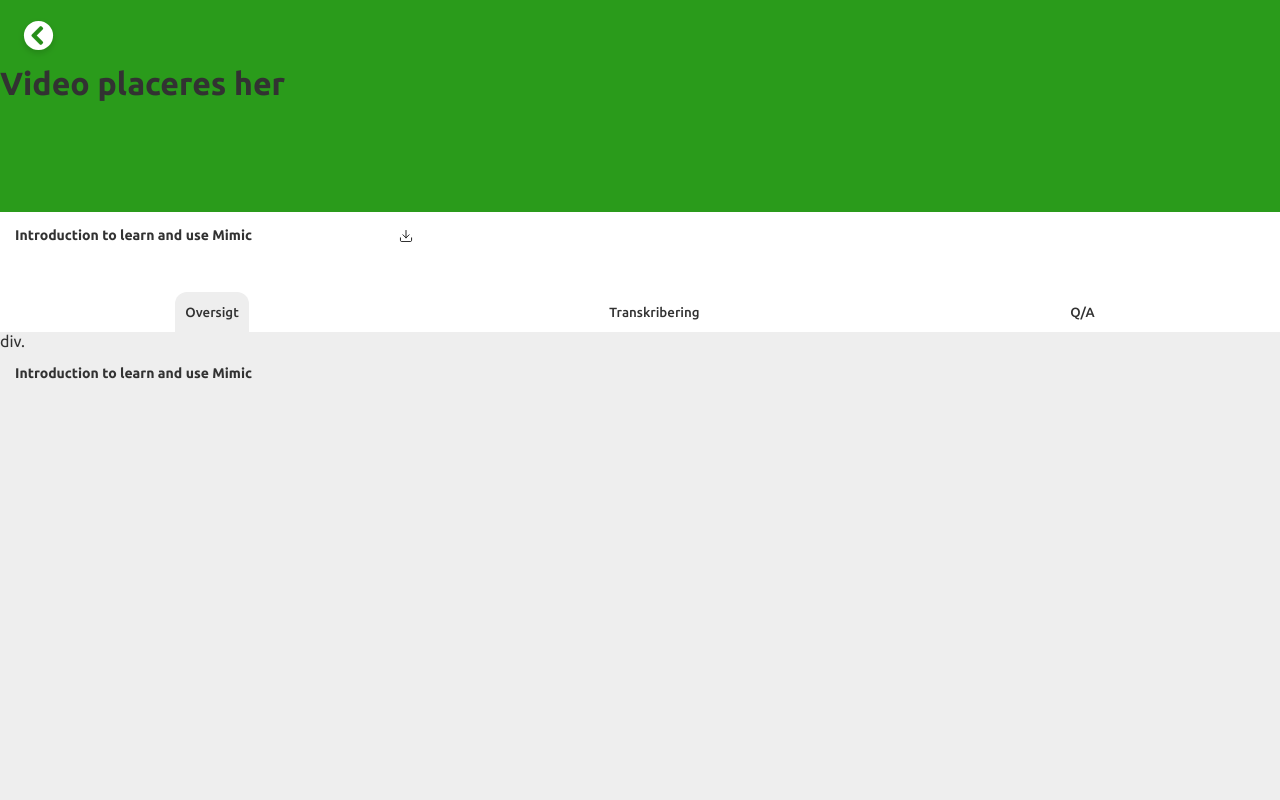
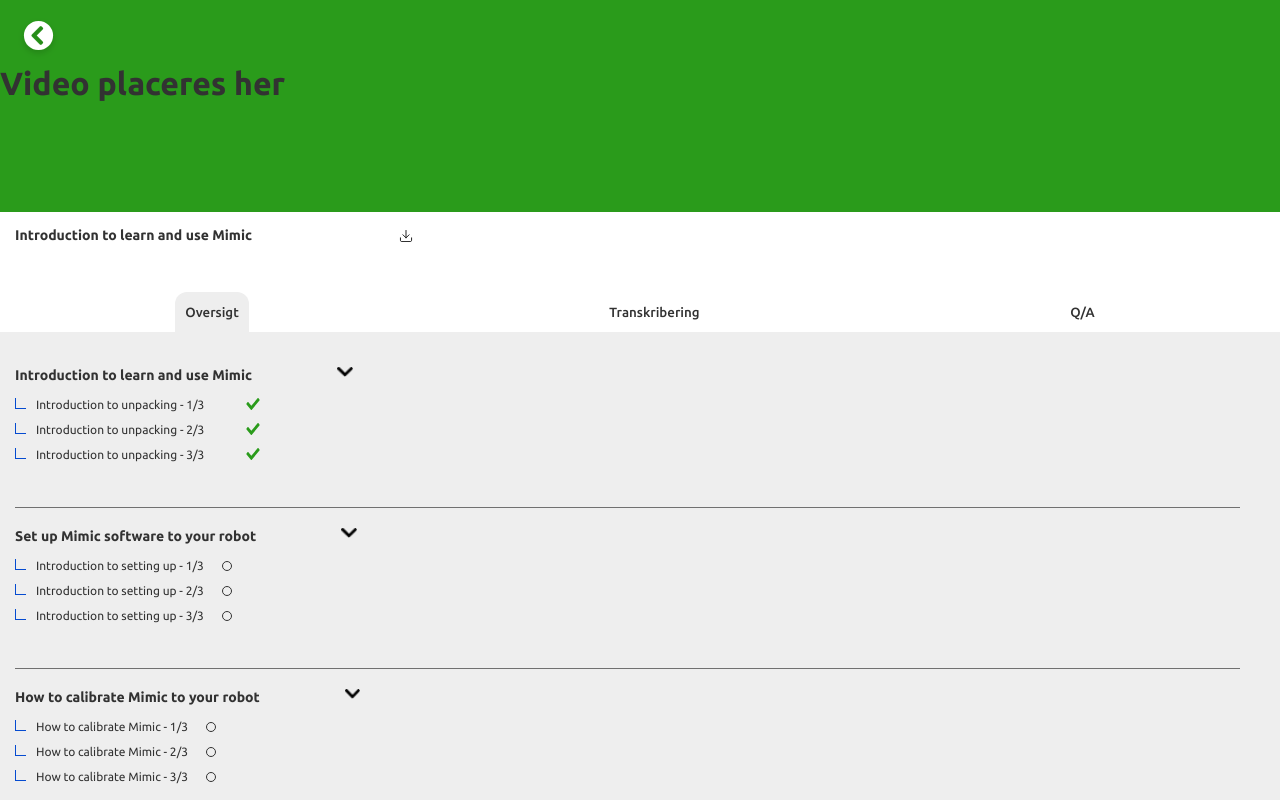
Before and after one commit to FrederikLandtved/Nordbo-Robotics, a Vue app: page /video in a window 1280 px wide. Shown: the top 800 px of the page. Built offline with nearby package versions, Linux system fonts and the light colour scheme; no server answers.

Commit message:
Almost done with oversigt page

```diff
--- a/src/views/VideoView.vue
+++ b/src/views/VideoView.vue
@@ -31,20 +31,96 @@
   <button @click="setActive('QA')" class="video-tab-buttons" :class="{ active: isActive === 'QA' }">
     Q/A
   </button>
-</div>
+</div><!-- Video Buttons -->
 
 <div class="oversigt-box aktiv" v-if="isActive === 'oversigt'">
-  div.
-<h3>Introduction to learn and use Mimic</h3>
-</div><!-- Oversigt -->
+
+  <div class="oversigt-slide">
+    <div class="oversigt-slide-title">
+      <h3>Introduction to learn and use Mimic</h3>
+    <img src="../assets/img/icons/arrow-down.png" alt="">
+    </div>
+
+  <div class="checkbox-row">
+    <div class="blue-border-box"></div>
+    <p>Introduction to unpacking - 1/3</p>
+    <img src="../assets/img/icons/Right.svg" alt="Check Mark">
+  </div><!-- Checkbox Row -->
+
+  <div class="checkbox-row">
+    <div class="blue-border-box"></div>
+    <p>Introduction to unpacking - 2/3</p>
+    <img src="../assets/img/icons/Right.svg" alt="Check Mark">
+  </div><!-- Checkbox Row -->
+
+  <div class="checkbox-row">
+    <div class="blue-border-box"></div>
+    <p>Introduction to unpacking - 3/3</p>
+    <img src="../assets/img/icons/Right.svg" alt="Check Mark">
+  </div><!-- Checkbox Row -->
+  </div><!-- oversigt-slide -->
+
+  <div class="oversigt-slide">
+    <div class="oversigt-slide-title">
+      <h3>Set up Mimic software to your robot</h3>
+    <img src="../assets/img/icons/arrow-down.png" alt="">
+    </div>
+
+  <div class="checkbox-row">
+    <div class="blue-border-box"></div>
+    <p>Introduction to setting up - 1/3</p>
+    <div class="circle-box"></div>
+  </div><!-- Checkbox Row -->
+
+  <div class="checkbox-row">
+    <div class="blue-border-box"></div>
+    <p>Introduction to setting up - 2/3</p>
+    <div class="circle-box"></div>
+  </div><!-- Checkbox Row -->
+
+  <div class="checkbox-row">
+    <div class="blue-border-box"></div>
+    <p>Introduction to setting up - 3/3</p>
+    <div class="circle-box"></div>
+  </div><!-- Checkbox Row -->
+  </div><!-- oversigt-slide -->
+
+  <div class="oversigt-slide">
+    <div class="oversigt-slide-title">
+      <h3>How to calibrate Mimic to your robot</h3>
+    <img src="../assets/img/icons/arrow-down.png" alt="">
+    </div>
+
+  <div class="checkbox-row">
+    <div class="blue-border-box"></div>
+    <p>How to calibrate Mimic - 1/3</p>
+    <div class="circle-box"></div>
+  </div><!-- Checkbox Row -->
+
+  <div class="checkbox-row">
+    <div class="blue-border-box"></div>
+    <p>How to calibrate Mimic - 2/3</p>
+    <div class="circle-box"></div>
+  </div><!-- Checkbox Row -->
+
+  <div class="checkbox-row">
+    <div class="blue-border-box"></div>
+    <p>How to calibrate Mimic - 3/3</p>
+    <div class="circle-box"></div>
+  </div><!-- Checkbox Row -->
+  </div><!-- oversigt-slide -->
+
+
+
+</div><!-- Oversigt Box -->
 
 <div class="transkribering-box aktiv" v-if="isActive === 'transkribering'">
   <h3>t</h3>
-</div><!-- Transkribering -->
+</div><!-- Transkribering Box -->
 
 <div class="qa-box aktiv" v-if="isActive === 'QA'">
   <h3>q</h3>
-</div><!-- Q/A -->
+</div><!-- Q/A Box -->
 
 </template>
 
@@ -110,15 +186,72 @@
     }
 
 .oversigt-box {
-  height: 80vh;
+  //background-color: lime;
+  box-sizing: border-box;
+  height: 120vh;
   left: 0;
+  padding: 15px;
   position: absolute;
   width: 100%;
 
-  h3 {
-    font-size: 14px;
-    padding: 15px 0 0 15px;
+  .oversigt-slide {
+    border-bottom: 1px solid #707070;
+    height: 140px;
+    margin-top: 20px;
+    width: 98%;
+
+    .oversigt-slide-title {
+      display: flex;
+
+      h3 {
+      font-size: 14px;
+    }
+
+      img {
+      height: 10px;
+      margin-left: 85px;
+      //margin-top: 20px;
+      width: auto;
+    }
+    }
+
+    .checkbox-row {
+      //background-color: red;
+      display: flex;
+      height: 10px;
+      margin-top: 15px;
+      width: 100%;
+
+      .blue-border-box {
+        border-left: 1px solid #054BD0;
+        border-bottom: 1px solid #054BD0;
+        height: 10px;
+        width: 10px;
+      }
+
+      p {
+        font-size: 12px;
+        margin-left: 10px;
+      }
+
+      img {
+        height: 12px;
+        margin-left: 18px;
+        width: 5%;
+      }
+
+      .circle-box {
+        border: 1px solid #323232;
+        border-radius: 100%;
+        height: 8px;
+        margin-left: 18px;
+        margin-top: 2px;
+        width: 8px;
+      }
+    }
   }
+
+
 }
 
 .transkribering-box {
```
Also changed, not shown: src/assets/img/icons/arrow-down.png (added).
